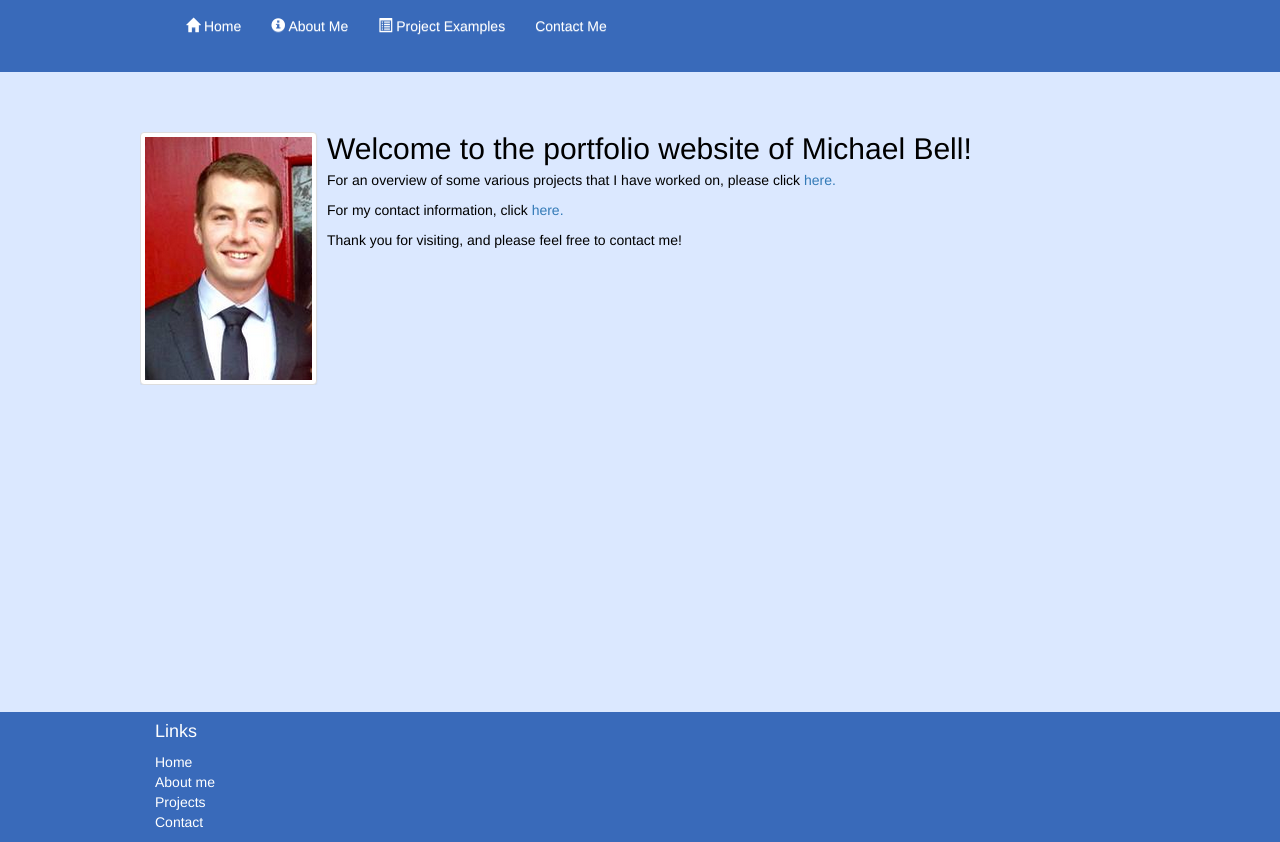
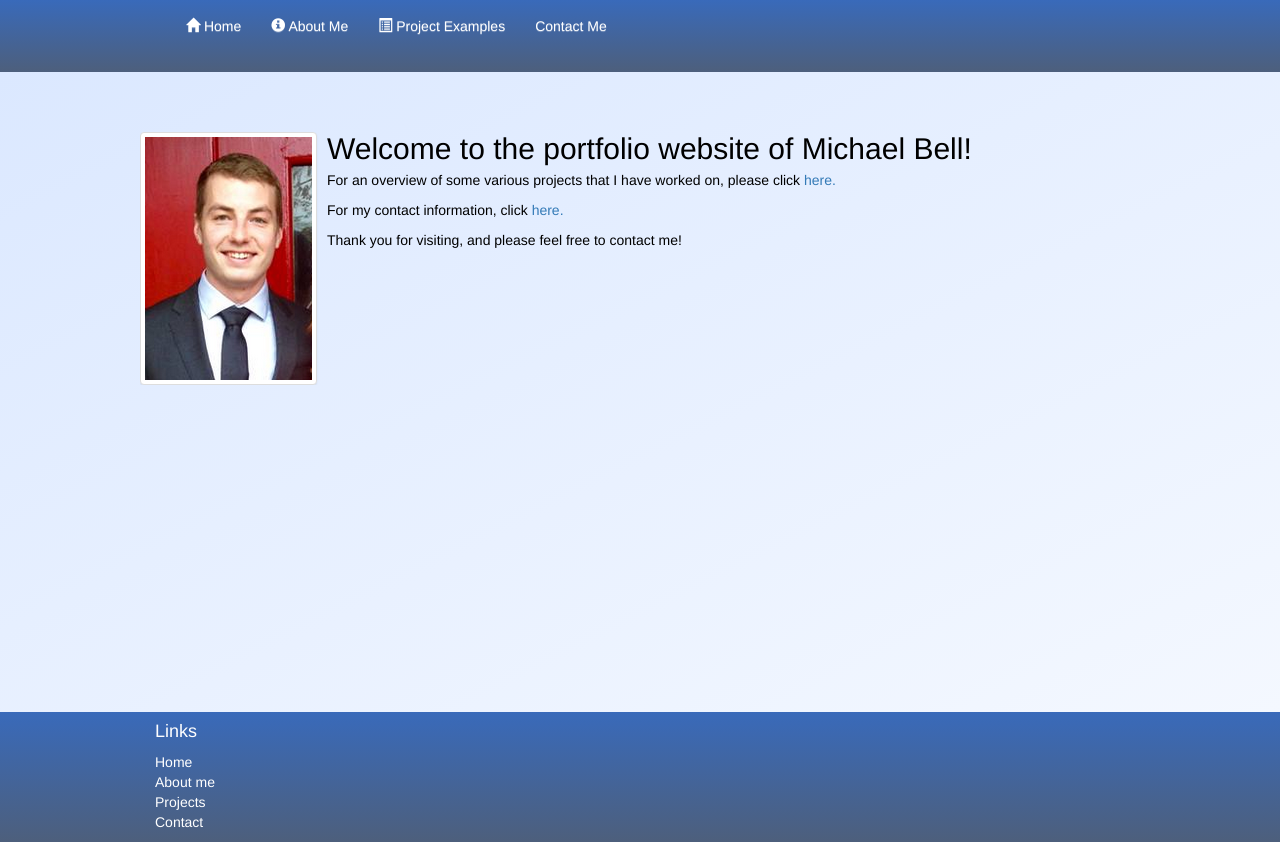
Before and after one commit to ISUBell/portfolio, a website: page app/index.html in a window 1280 px wide. Drawn offline with nearby package versions, Linux system fonts and the light colour scheme; some packages are replaced by stand-ins of ours; some icons are missing.

Commit message:
=added color formatting

```diff
--- a/app/styles/main.css
+++ b/app/styles/main.css
@@ -1,10 +1,14 @@
+.gradient {
+	background: linear-gradient(#75bd25, #343a44); /* Standard syntax */
+}
+
 .blueback {
-  background: #396aba;
+  background: linear-gradient(#396aba, #4d5f7c);
   color: #ffffff;
 }
 
 .contentback {
-  background: #dbe8ff;
+  background: linear-gradient(to right bottom, #dbe8ff, #f4f8ff);
 
 }
 
--- a/app/views/header.html
+++ b/app/views/header.html
@@ -1,5 +1,5 @@
 
-<div class="container blueback fill-10">
+<div class="container blueback">
   <div class="row row-content">
     <div class="col-xs-12">
       <nav class="navbar">
```
